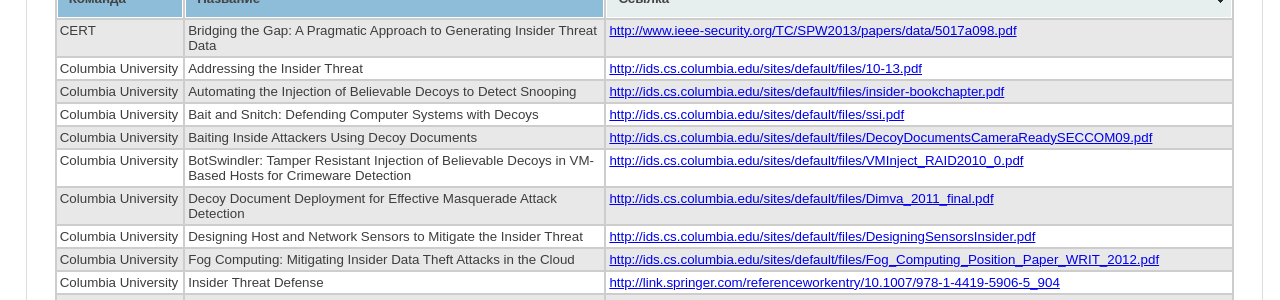
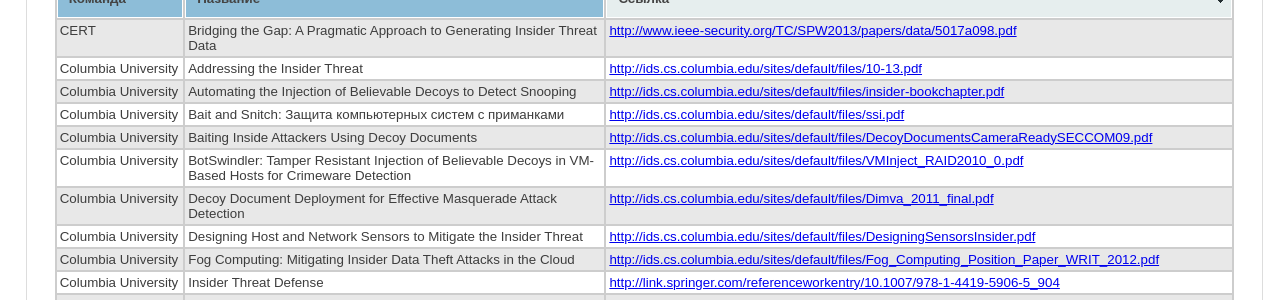
Before and after one commit to kant2002/darpa-ru, a Jekyll site: the page built from ru/ADAMS.html, in a window 1280 px wide and 900 px high, scrolled down 587 px. Shown: the part 153-453 px from the top of the window. Built offline with Jekyll 4.4.1, drawn with Linux system fonts in a browser that asks for light colours.

Commit message:
New translations ADAMS.html (Russian)

```diff
--- a/ru/ADAMS.html
+++ b/ru/ADAMS.html
@@ -266,7 +266,7 @@
 </tr>
 <tr>
   <td class='team'>Columbia University<a name='Columbia University'></a></td>
-<td class='title'>Bait and Snitch: Defending Computer Systems with Decoys</td>  <td class='link'><a href='http://ids.cs.columbia.edu/sites/default/files/ssi.pdf' class='external' target='_blank'>http://ids.cs.columbia.edu/sites/default/files/ssi.pdf</a></td>
+<td class='title'>Bait and Snitch: Защита компьютерных систем с приманками</td>  <td class='link'><a href='http://ids.cs.columbia.edu/sites/default/files/ssi.pdf' class='external' target='_blank'>http://ids.cs.columbia.edu/sites/default/files/ssi.pdf</a></td>
 </tr>
 <tr>
   <td class='team'>Columbia University<a name='Columbia University'></a></td>
```
